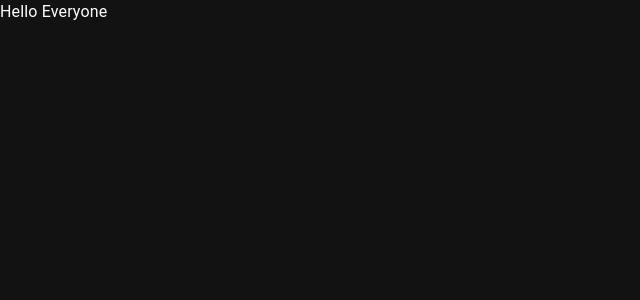
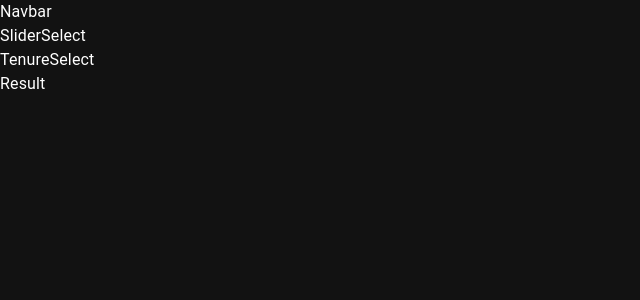
Before and after one commit to nancy-lee89/mortgage-calculator, a React (Create React App) app: page / in a window 1280 px wide. Shown: the top 300 px of the page, without its empty margins (0-640 px from the left). Built offline with nearby package versions, Linux system fonts and the light colour scheme.

Commit message:
created project folder structure

```diff
--- a/src/App.js
+++ b/src/App.js
@@ -1,7 +1,18 @@
 import React from "react";
+import Navbar from "./components/Navbar";
+import SliderSelect from "./components/SliderSelect";
+import TenureSelect from "./components/TenureSelect";
+import Result from "./components/Result";
 
 function App() {
-  return <div className="App">Hello Everyone</div>;
+  return (
+    <div className="App">
+      <Navbar />
+      <SliderSelect />
+      <TenureSelect />
+      <Result />
+    </div>
+  );
 }
 
 export default App;
--- /dev/null
+++ b/src/components/Navbar.js
@@ -0,0 +1,7 @@
+import React from "react";
+
+const Navbar = () => {
+  return <div>Navbar</div>;
+};
+
+export default Navbar;
--- /dev/null
+++ b/src/components/Result.js
@@ -0,0 +1,7 @@
+import React from "react";
+
+const Result = () => {
+  return <div>Result</div>;
+};
+
+export default Result;
--- /dev/null
+++ b/src/components/SliderSelect.js
@@ -0,0 +1,7 @@
+import React from "react";
+
+const SliderSelect = () => {
+  return <div>SliderSelect</div>;
+};
+
+export default SliderSelect;
--- /dev/null
+++ b/src/components/TenureSelect.js
@@ -0,0 +1,7 @@
+import React from "react";
+
+const TenureSelect = () => {
+  return <div>TenureSelect</div>;
+};
+
+export default TenureSelect;
```
Also changed, not shown: src/components/common/SliderComponent.js (added, +7 -0 lines).
